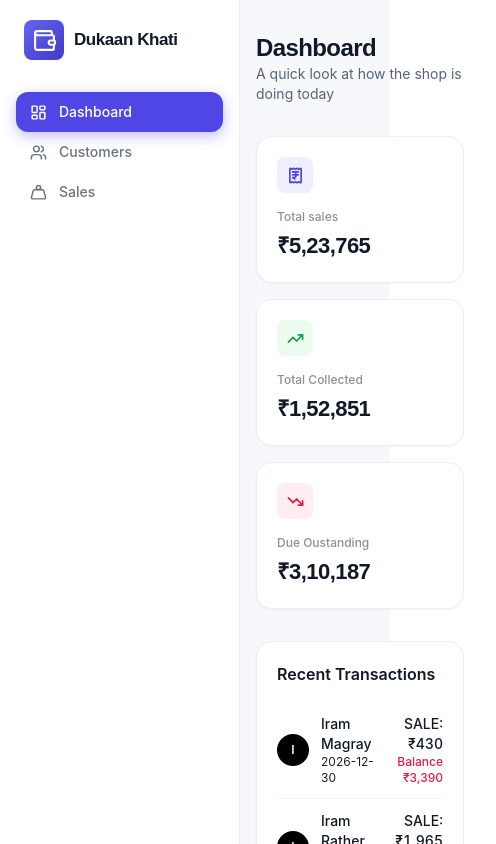
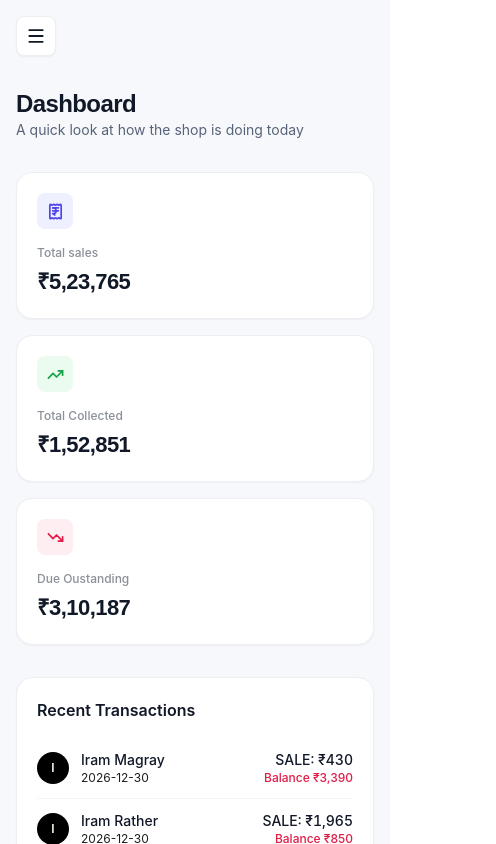
Before and after one commit to Ashiq-Hussain-Kumar/Dukaan-khata, a React (Vite) app: page / in a window 390 px wide. Shown: the top 844 px of the page, 496 px wide, since content can reach past the window. Built offline with nearby package versions, Linux system fonts and the light colour scheme.

Commit message:
feat: make sidebar responsive on mobile

```diff
--- a/src/App.jsx
+++ b/src/App.jsx
@@ -1,40 +1,84 @@
 import { Routes, Route } from "react-router-dom";
-import Dashboard from '../src/pages/Dashboard';
-import Sidebar from '../src/components/Sidebar';
+import Dashboard from "../src/pages/Dashboard";
+import Sidebar from "../src/components/Sidebar";
 import "./app.css";
-import { DataProvider } from './context/DataContext';
+import { DataProvider } from "./context/DataContext";
 import Customers from "../src/pages/Customers";
 import Sales from "../src/pages/Sales";
-
 import Customer from "../src/pages/CustomerDetail";
 import EditTransactions from "../src/pages/EditTransaction";
 import NewTransaction from "../src/pages/NewTransaction";
-import ViewTransaction from "../src/pages/ViewTransaction"
+import ViewTransaction from "../src/pages/ViewTransaction";
+import { Menu } from "lucide-react";
+import { useState } from "react";
+
 function App() {
-  return(
+  const [isSidebarOpen, setIsSidebarOpen] = useState(false);
+
+  return (
     <DataProvider>
       <div className="min-h-screen w-full flex bg-[#F7F8FB]">
-        <Sidebar/>
 
-        <main className='flex-1 p-8 max-w-8xl pl-64'>
+        {isSidebarOpen && (
+          <div
+            className="fixed inset-0 z-40 lg:hidden bg-black/30"
+            onClick={() => setIsSidebarOpen(false)}
+          ></div>
+        )}
+
+        <Sidebar
+          isSidebarOpen={isSidebarOpen}
+          setIsSidebarOpen={setIsSidebarOpen}
+        />
+
+        <main className="flex-1 min-w-0 p-4 sm:p-6 lg:p-8 lg:ml-60">
+          <div className="lg:hidden mb-8">
+            <button
+              type="button"
+              aria-label="Open navigation"
+              className="
+                w-10 h-10
+                flex items-center justify-center
+                rounded-lg
+                bg-white
+                border border-[#EDEEF2]
+                text-[#111827]
+                shadow-[0_1px_2px_rgba(16,24,40,0.05)]
+                hover:bg-[#F7F8FB]
+                transition-colors
+              "
+              onClick={() => setIsSidebarOpen(true)}
+            >
+              <Menu size={20} strokeWidth={2.2} />
+            </button>
+          </div>
+
           <Routes>
-          <Route path="/" element={<Dashboard/>}/>
-          <Route path="/customers" element={<Customers/>}/>
-           <Route path="/customers/:id" element={<Customer/>} />
-
-           <Route path="/EditTransaction/:transactionId" element={<EditTransactions/>}/>
-           <Route path="/customers/:id/NewTransaction/:type" element={<NewTransaction/>}/>
-            <Route path="/NewTransaction/:type" element={<NewTransaction/>}/>
-            <Route path="/ViewTransaction/:id" element={<ViewTransaction/>}/>
-
-
-          <Route path="/sales" element={<Sales/>}/>
-
-        </Routes>
+            <Route path="/" element={<Dashboard />} />
+            <Route path="/customers" element={<Customers />} />
+            <Route path="/customers/:id" element={<Customer />} />
+            <Route
+              path="/EditTransaction/:transactionId"
+              element={<EditTransactions />}
+            />
+            <Route
+              path="/customers/:id/NewTransaction/:type"
+              element={<NewTransaction />}
+            />
+            <Route
+              path="/NewTransaction/:type"
+              element={<NewTransaction />}
+            />
+            <Route
+              path="/ViewTransaction/:id"
+              element={<ViewTransaction />}
+            />
+            <Route path="/sales" element={<Sales />} />
+          </Routes>
         </main>
       </div>
     </DataProvider>
   );
 }
 
-export default App
+export default App;
--- a/src/components/Sidebar.jsx
+++ b/src/components/Sidebar.jsx
@@ -1,27 +1,94 @@
-import { Wallet ,LayoutDashboard, Users, Receipt, BookOpen ,Weight} from "lucide-react";
+import { Wallet, LayoutDashboard, Users, X, Weight } from "lucide-react";
 import NavItem from "./sidebar-components/Navitem";
-function Sidebar() {
+
+function Sidebar({ isSidebarOpen, setIsSidebarOpen }) {
   const nav = [
-  { key: "dashboard", label: "Dashboard", path: "/", icon: LayoutDashboard },
-  { key: "customers", label: "Customers", path: "/customers", icon: Users },
-  { key: "sales", label: "Sales", path: "/sales", icon: Weight },
-];
-  return(<aside className="w-60 shrink-0 border-r border-[#EDEEF2] p-4 flex flex-col bg-white fixed left-0 top-0 h-screen" >
-    <div className="flex items-center gap-2.5 px-2 mb-8 mt-1">
-      <div className="w-10 h-10 rounded-lg flex items-center justify-center  text-white shrink-0" style={{ background: "linear-gradient(135deg, #6366F1, #4338CA)" }}>
-        <Wallet size={25} strokeWidth={2} />
+    {
+      key: "dashboard",
+      label: "Dashboard",
+      path: "/",
+      icon: LayoutDashboard,
+    },
+    {
+      key: "customers",
+      label: "Customers",
+      path: "/customers",
+      icon: Users,
+    },
+    {
+      key: "sales",
+      label: "Sales",
+      path: "/sales",
+      icon: Weight,
+    },
+  ];
+
+  return (
+    <aside
+      className={`
+        w-60 z-50 shrink-0
+        border-r border-[#EDEEF2]
+        p-4
+        flex flex-col
+        bg-white
+        fixed left-0 top-0 h-screen
+        transition-transform duration-300 ease-in-out
+        ${isSidebarOpen ? "translate-x-0" : "-translate-x-full"}
+        lg:translate-x-0
+      `}
+    >
+      <div className="flex items-center gap-2.5 px-2 mb-8 mt-1">
+        <div
+          className="w-10 h-10 rounded-lg flex items-center justify-center text-white shrink-0"
+          style={{
+            background: "linear-gradient(135deg, #6366F1, #4338CA)",
+          }}
+        >
+          <Wallet size={25} strokeWidth={2} />
+        </div>
+
+        <span
+          className="text-[#111827] font-semibold text-[17px] tracking-tight"
+          style={{ fontFamily: "'Space Grotesk', sans-serif" }}
+        >
+          Dukaan Khati
+        </span>
+
+        <button
+  type="button"
+  aria-label="Close navigation"
+  onClick={() => setIsSidebarOpen(false)}
+  className="
+    ml-auto
+    w-9 h-9
+    flex items-center justify-center
+    rounded-lg
+    border border-[#EDEEF2]
+    bg-white
+    text-[#576379]
+    shadow-[0_1px_2px_rgba(16,24,40,0.05)]
+    hover:bg-[#F7F8FB]
+    hover:text-[#111827]
+    transition-colors
+    lg:hidden
+  "
+>
+  <X size={20} strokeWidth={2.5} />
+</button>
       </div>
-      <span className="text-[#111827] font-semibold text-[17px] tracking-tight" style={{ fontFamily: "'Space Grotesk', sans-serif" }}>Dukaan Khati</span>
-    </div>
-    <nav className="space-y-1">
-      <nav>
-        {nav.map((n)=>(
-         <NavItem key={n.key} icon={n.icon} label={n.label} path={n.path}/>
+
+      <nav className="space-y-1">
+        {nav.map((n) => (
+          <NavItem
+            key={n.key}
+            icon={n.icon}
+            label={n.label}
+            path={n.path}
+          />
         ))}
-
       </nav>
-    </nav>
-  </aside>);
+    </aside>
+  );
 }
 
 export default Sidebar;
```
